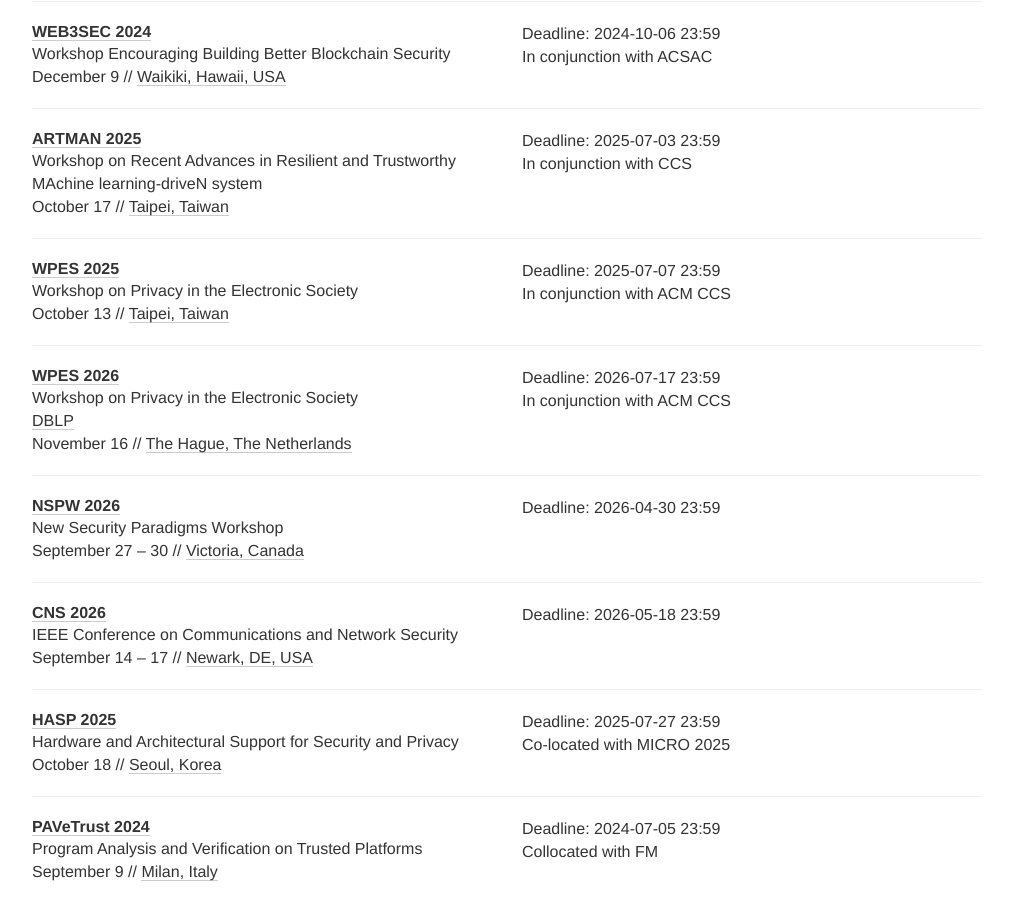
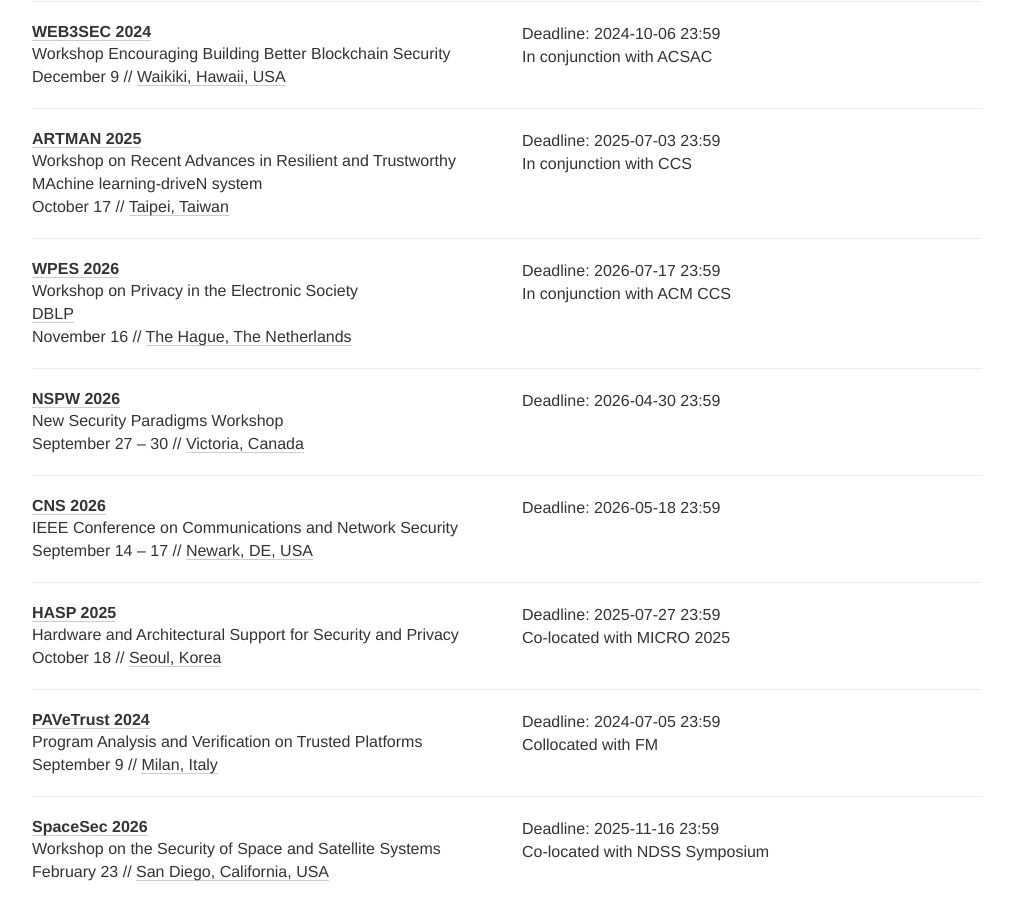
Before and after one commit to sec-deadlines/sec-deadlines.github.io, a Jekyll site: the page built from index.html, in a window 1280 px wide and 900 px high, scrolled down 17741 px. Shown: the whole window, without its empty margins (133-1146 px from the left). Built offline with Jekyll 4.4.1, drawn with Linux system fonts in a browser that asks for light colours; nearby versions of some CDN libraries; comment, search, counter and statistics services are not loaded.

Commit message:
Remove WPES 2025

```diff
--- a/_data/conferences.yml
+++ b/_data/conferences.yml
@@ -1071,16 +1071,6 @@
 
 - name: WPES
   description: Workshop on Privacy in the Electronic Society
-  year: 2025
-  link: http://jianying.space/WPES2025/
-  deadline: ["2025-07-07 23:59"]
-  comment: In conjunction with ACM CCS
-  date: October 13
-  place: Taipei, Taiwan
-  tags: [PRIV, SHOP, OTHERS]
-
-- name: WPES
-  description: Workshop on Privacy in the Electronic Society
   year: 2026
   link: https://wpes2026.github.io/
   dblp: https://dblp.org/db/conf/wpes/index.html
```
